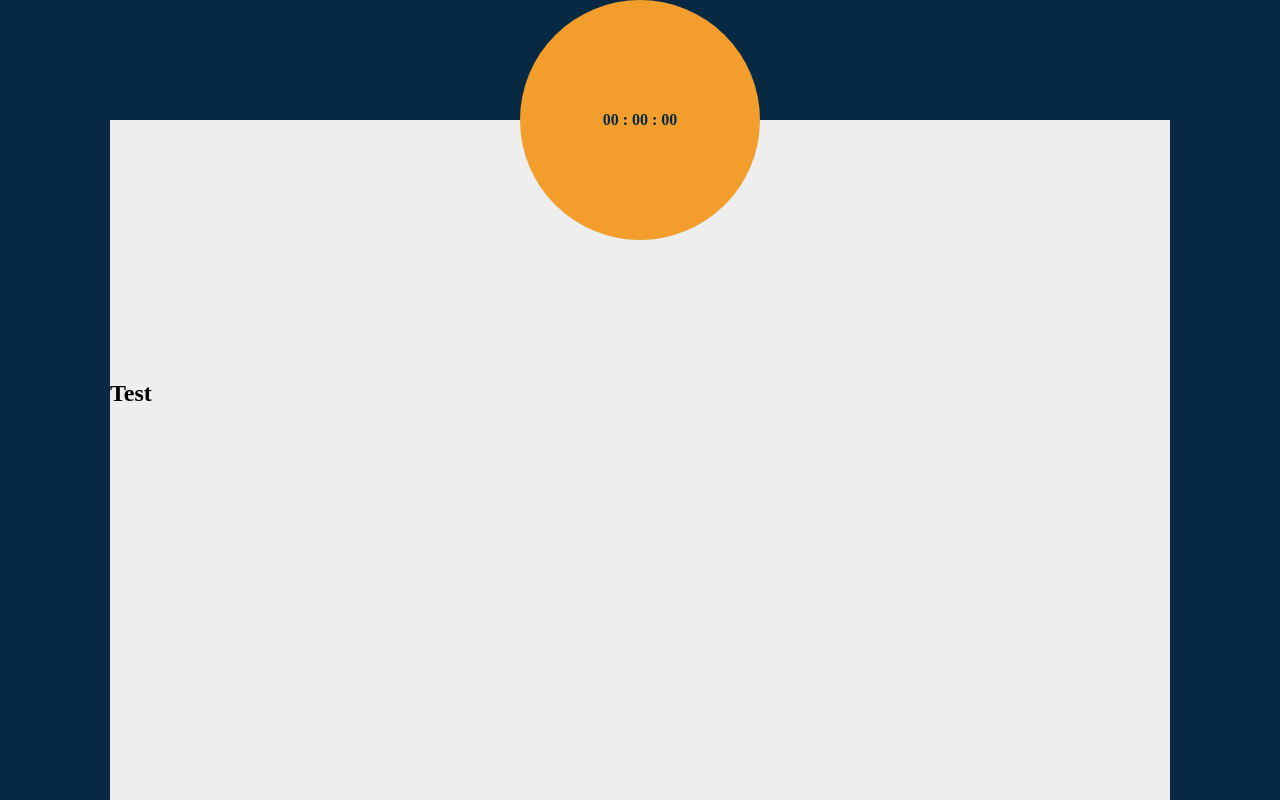
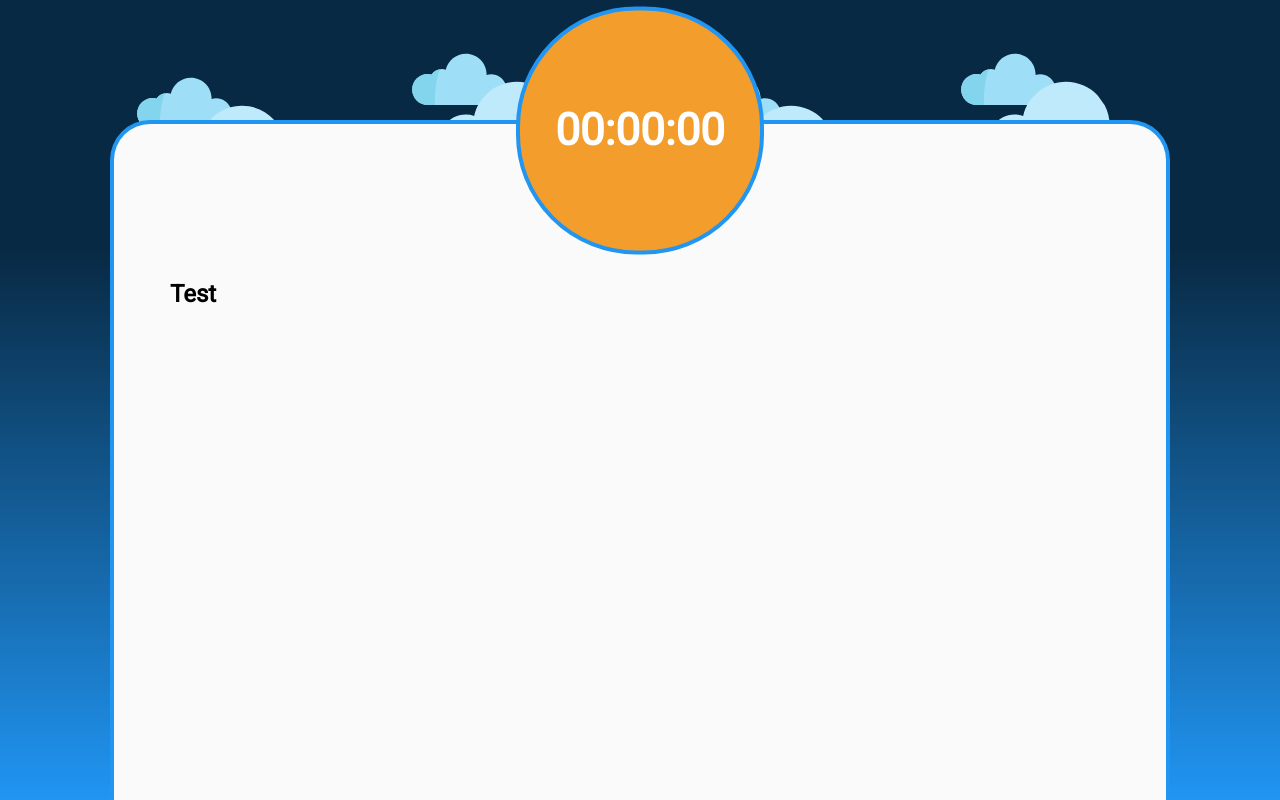
Before and after one commit to jarek-t/ClickTime-Tech-Challenge, a website built with webpack: page src/index.html in a window 1280 px wide. Built offline with nearby package versions, Linux system fonts and the light colour scheme.

Commit message:
initial app structure now in place

```diff
--- a/src/index.html
+++ b/src/index.html
@@ -16,9 +16,9 @@
       <section id="clock-display">
         <div id="clock-body">
           <h1 id="current-time">
-            <span id="hours">00</span> :
-            <span id="minutes">00</span> :
-            <span id="seconds">00</span>
+            <span id="hours">00</span>:<span
+                id="minutes">00</span>:<span
+                id="seconds">00</span>
           </h1>
         </div>
       </section>
@@ -29,8 +29,12 @@
     </div>
 
     <div id="background-wrap">
-
+      <img src="assets/clouds.svg" alt="background cloud cluster" class="background-cloud-cluster" id="left-most-clouds">
+      <img src="assets/clouds.svg" alt="background cloud cluster" class="background-cloud-cluster" id="left-clouds">
+      <img src="assets/clouds.svg" alt="background cloud cluster" class="background-cloud-cluster" id="right-clouds">
+      <img src="assets/clouds.svg" alt="background cloud cluster" class="background-cloud-cluster" id="right-most-clouds">
     </div>
+    <!-- <div>Icons made by <a href="https://www.flaticon.com/authors/freepik" title="Freepik">Freepik</a> from <a href="https://www.flaticon.com/"  title="Flaticon">www.flaticon.com</a></div> -->
   </body>
 
   <link rel="stylesheet" href="<%=htmlWebpackPlugin.files.chunks.main.css %>">
--- /dev/null
+++ b/src/js/coordinator.js
@@ -0,0 +1,10 @@
+const clock = require('./clock')
+const entries = require('./entries')
+
+class Coordinator {
+    constructor() {
+
+    }
+}
+
+module.exports = Coordinator
--- a/src/js/index.js
+++ b/src/js/index.js
@@ -1,4 +1,6 @@
 import '../scss/index.scss'
 require.context('./../../assets')
 
+const Coordinator = require('./coordinator')
+
 console.log("Hello world!")
--- a/src/scss/assets.scss
+++ b/src/scss/assets.scss
@@ -6,4 +6,11 @@ $blue: #2095f2;
 $ui-blue: #83c4f8;
 $darkest-blue: #082943;
 
-$off-white: #eeeeee;
+$off-white: #fafafa;
+
+$clock-side-length: 15rem;
+$clock-border: 7.5rem;
+
+.pink-border { border: .25rem solid $blue; }
+
+@import url('https://fonts.googleapis.com/css?family=Roboto&display=swap');
--- a/src/scss/background.scss
+++ b/src/scss/background.scss
@@ -1,10 +1,27 @@
 #background-wrap {
+    position: absolute;
     z-index: -1;
-    background-color: $darkest-blue;
+    left: 0;
+    top: 0;
+
     width: 100%;
     height: 100vh;
-    position: absolute;
-    top: 0;
-    left: 0;
-    overflow: visible;
+
+    padding: 2rem 10%;
+    box-sizing: border-box;
+    // background-color: $darkest-blue;
+    background: linear-gradient(180deg, rgba(8,41,67,1) 31%, rgba(32,149,242,1) 100%);
+
+    display: flex;
+    flex-direction: row;
+    justify-content: space-between;
+    align-content: flex-start;
+
+    .background-cloud-cluster {
+        width: 12.5rem;
+        height: 12.5rem;
+    }
+
+    #left-most-clouds, #right-clouds
+        { margin-top: 1.5rem; }
 }
--- a/src/scss/body.scss
+++ b/src/scss/body.scss
@@ -3,9 +3,15 @@
     width: 100%;
     height: 85vh;
 
+    padding: 3.5rem;
+    margin: 15vh auto auto;
     box-sizing: border-box;
-    margin: 15vh auto auto;
 
+    z-index: 2;
     background-color: $off-white;
-    z-index: 2;
+    font-family: 'Roboto', sans-serif;
+
+    @extend .pink-border;
+    border-bottom: none;
+    border-radius: 2.5rem 2.5rem 0 0;
 }
--- a/src/scss/clock.scss
+++ b/src/scss/clock.scss
@@ -1,9 +1,8 @@
-$clock-side-length: 15rem;
-$clock-border: 7.5rem;
+
 
 #clock-display {
     width: 100%;
-    height: auto;
+    height: 5rem;
     box-sizing: border-box;
 
     display: flex;
@@ -11,23 +10,29 @@ $clock-border: 7.5rem;
     justify-content: center;
 
     #clock-body {
+        cursor: pointer;
+        transform: translateY(-70%);
+
         width: $clock-side-length;
         height: $clock-side-length;
 
+        @extend .pink-border;
+        background-color: $orange;
         border-radius: $clock-border;
-        background-color: $orange;
 
         display: flex;
         flex-direction: column;
+        align-content: center;
         justify-content: center;
-        align-content: center;
 
-        transform: translateY(-50%);
 
         #current-time {
-            color: $darkest-blue;
-            font-size: 1rem;
+            color: #FFF;
+            font-size: 2.75rem;
             text-align: center;
+
+            -webkit-user-select: none;
+            -moz-user-select: none;
         }
     }
 }
```
Also changed, not shown: assets/clouds.svg (added), dist/assets/clouds.svg (added), dist/index.html, src/js/clock.js (added), src/js/entries.js (added), 2 other files.
